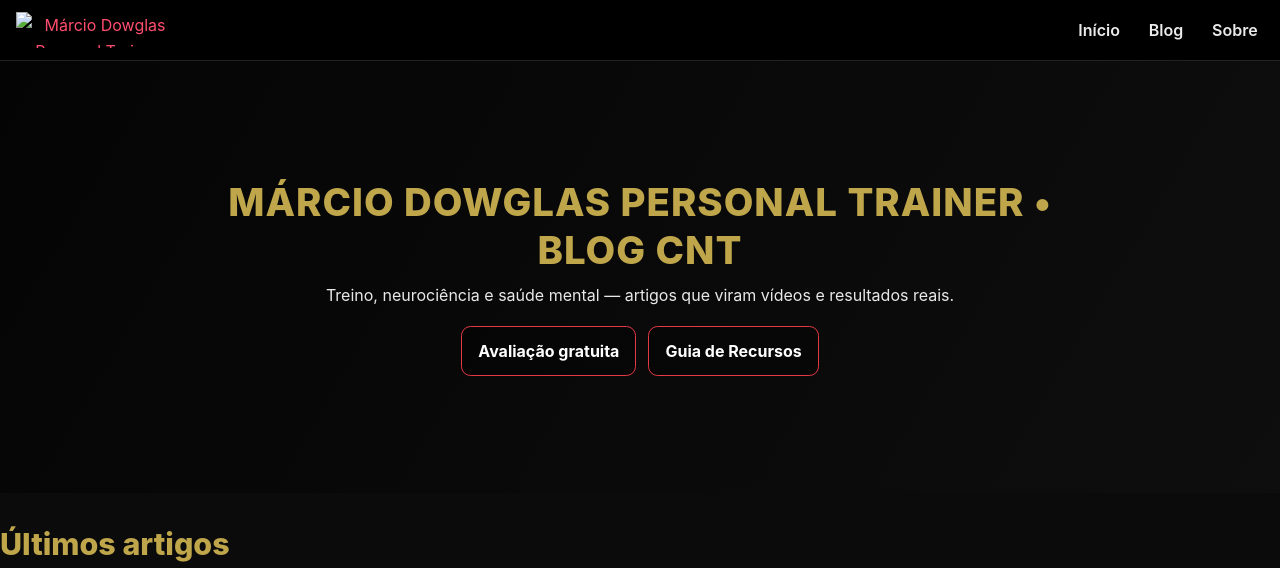
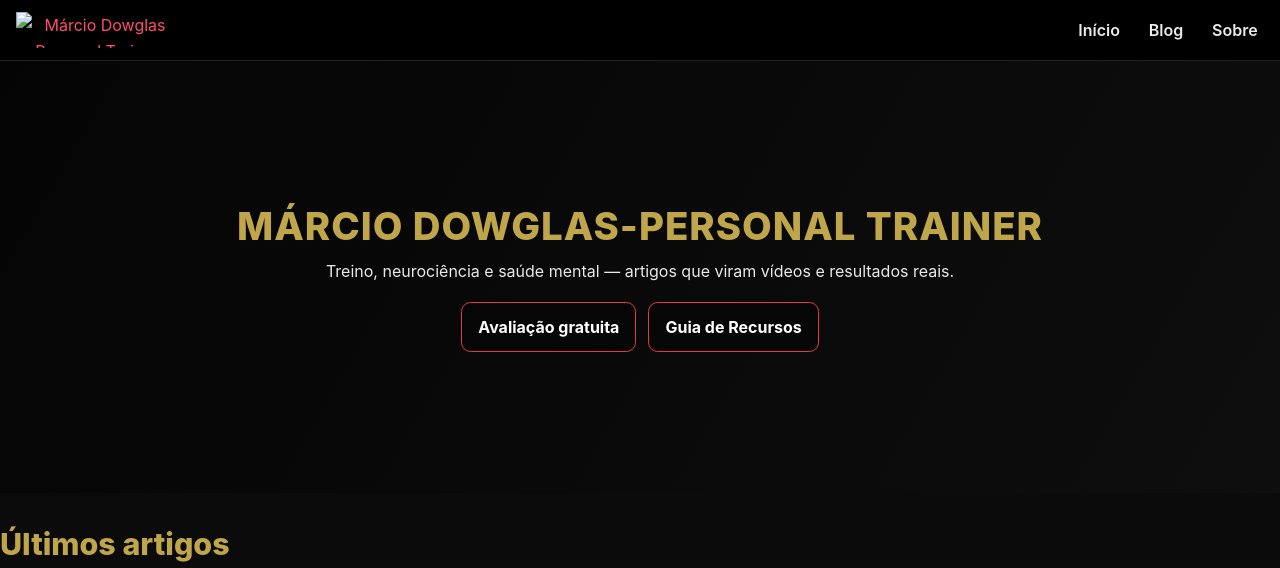
Before and after one commit to mbritodowglas-collab/mdpersonal, a Jekyll site: the page built from index.md, in a window 1280 px wide. Shown: the top 568 px of the page. Built offline with Jekyll 4.4.1, drawn with Linux system fonts in a browser that asks for light colours; grey boxes are pictures that could not be loaded.

Commit message:
Update index.md

```diff
--- a/index.md
+++ b/index.md
@@ -5,7 +5,7 @@ title: Início
 
 <div class="hero" style="background-image:url('{{ "/assets/hero.jpg" | relative_url }}')">
   <div class="hero-inner">
-    <h1>MÁRCIO DOWGLAS PERSONAL TRAINER • BLOG CNT</h1>
+    <h1>MÁRCIO DOWGLAS-PERSONAL TRAINER</h1>
     <p>Treino, neurociência e saúde mental — artigos que viram vídeos e resultados reais.</p>
 
     <div class="btn-row">
```
